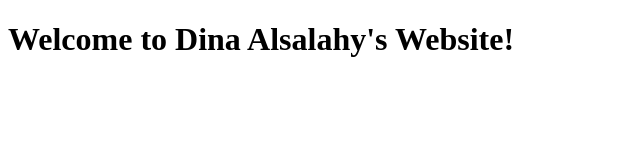
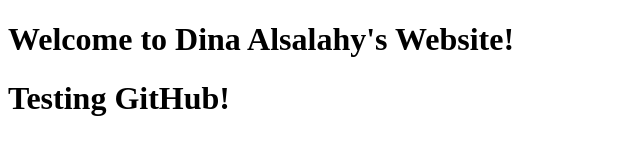
Before and after one commit to Dina-S-A/M01-Tutorial, a plain HTML site: page index.html in a window 1280 px wide. Shown: the whole page, without its empty margins (0-640 px from the left). Drawn offline with Linux system fonts and the light colour scheme.

Commit message:
Testing GitHub

```diff
--- a/index.html
+++ b/index.html
@@ -10,6 +10,7 @@
 
 <body>
   <h1>Welcome to Dina Alsalahy's Website!</h1>
+  <h1>Testing GitHub!</h1>
   <script src="script.js"></script>
 
 
```
